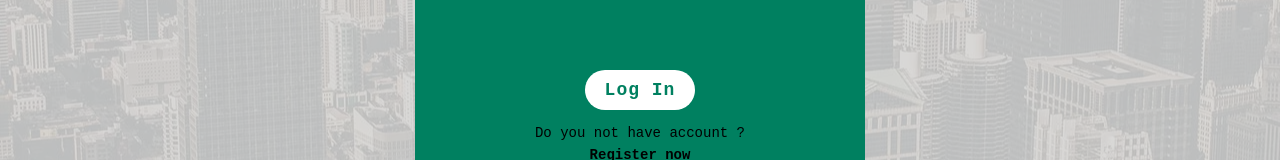
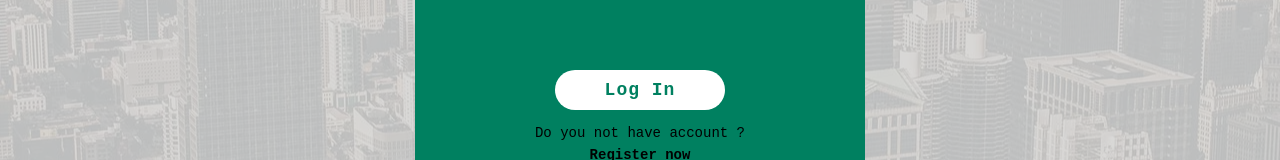
Before and after one commit to ViniUme/Secure-Login, a Next.js app: page / in a window 1280 px wide. In both pictures the pointer is over the button "Log In". Shown: the part 414-574 px from the top of the page. Built offline with nearby package versions, Linux system fonts and the light colour scheme; a web font is replaced by a local one.

Commit message:
feat: Add animation on submit button

```diff
--- a/src/styles/index.module.scss
+++ b/src/styles/index.module.scss
@@ -100,6 +100,12 @@
             letter-spacing: 1px;
             font: bold 18px 'Fira Mono',  monospace, sans-serif;
             text-transform: capitalize;
+            transition: 300ms ease-in-out;
+            cursor: pointer;
+
+            &:hover {
+                padding: 10px 50px;
+            }
         }
 
         .register_text, .register_link {
```
